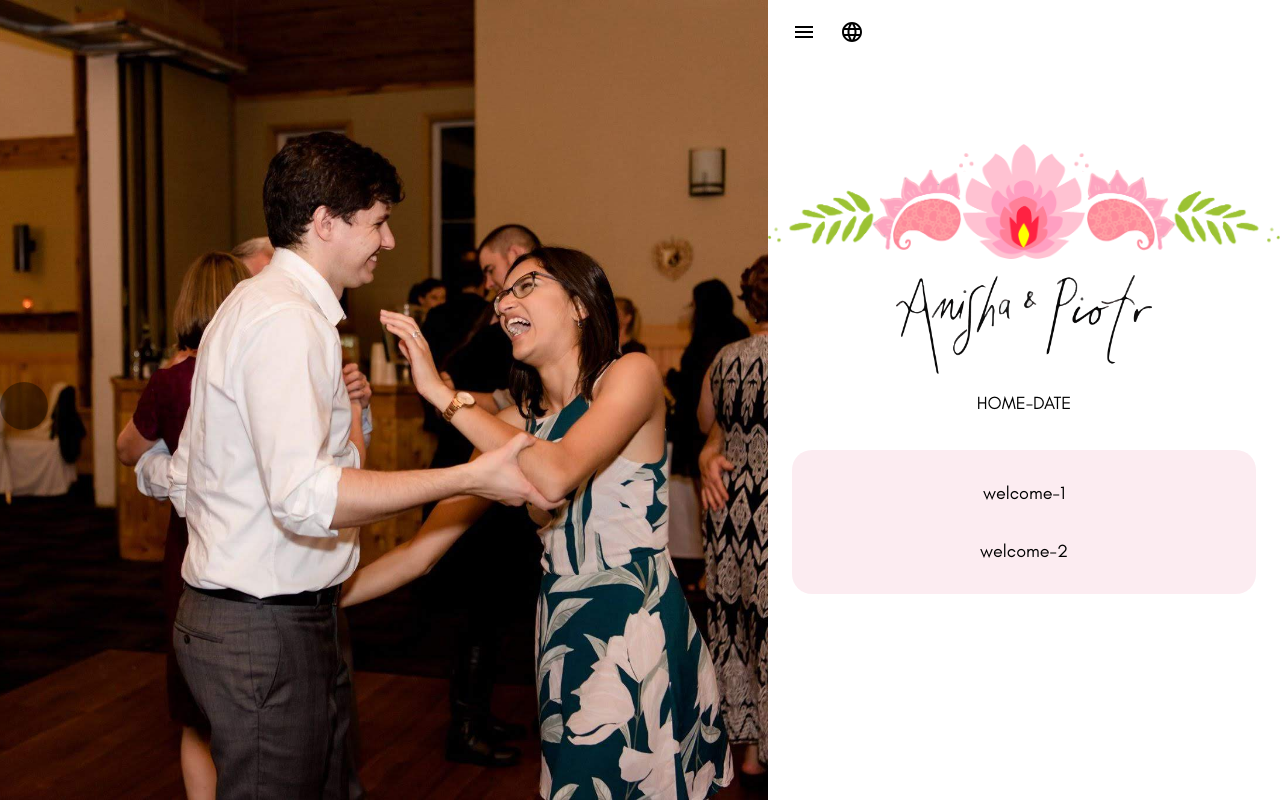
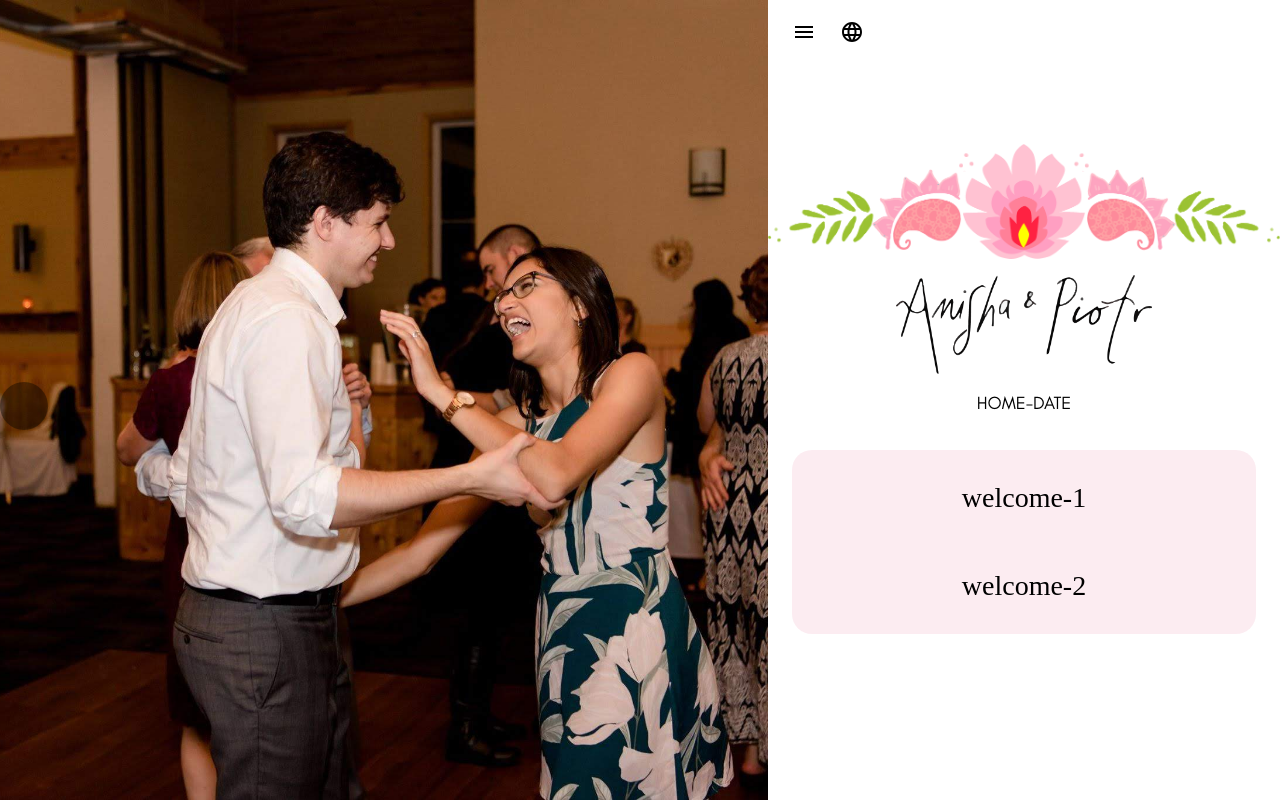
Before and after one commit to anisha-piotr-wedding/anisha-piotr-wedding.github.io, a React (Create React App) app: page /guj in a window 1280 px wide. Before the commit this address led to /. Shown: the top 802 px of the page. Built offline with nearby package versions, Linux system fonts and the light colour scheme; a web font is replaced by a local one; what i18next-markdown-jsx-plugin, i18next-xhr-backend would draw is missing.

Commit message:
[source] try to handle /pl and /guj

```diff
--- a/src/App/App.tsx
+++ b/src/App/App.tsx
@@ -8,8 +8,16 @@ function App() {
     <BrowserRouter>
       <Switch>
         <Route exact={true} path="/" component={Homepage} />
-        <Route exact={true} path="/pl" component={Homepage} />
-        <Route exact={true} path="/guj" component={Homepage} />
+        <Route
+          exact={true}
+          path="/pl"
+          component={() => <Homepage language="pl" />}
+        />
+        <Route
+          exact={true}
+          path="/guj"
+          component={() => <Homepage language="guj" />}
+        />
       </Switch>
     </BrowserRouter>
   );
--- a/src/Homepage.tsx
+++ b/src/Homepage.tsx
@@ -70,6 +70,8 @@ const HomepageStyles = styled.div<{ isGujarati: boolean }>`
     }
 
     .welcome {
+      font-family: ${(props) =>
+        props.isGujarati ? "GujaratiFont" : "GlacialIndifference"};
       display: grid;
       grid-template-rows: repeat(2, auto);
       grid-row-gap: 2em;
@@ -124,9 +126,9 @@ const HomepageStyles = styled.div<{ isGujarati: boolean }>`
   }
 `;
 
-export default () => {
+export default ({ language }: { language: string }) => {
   const location = useLocation();
-  const isGujarati = location.pathname === "/guj";
+  const isGujarati = location.pathname === "/guj" || language === "guj";
 
   return (
     <HomepageStyles id="home" isGujarati={isGujarati}>
@@ -137,7 +139,7 @@ export default () => {
         </div>
       </div>
       <div id="right">
-        <MenuBar />
+        <MenuBar language={language} />
         <div className="logo">
           <img id="logo" src="img/logo.png" title="logo" alt="logo" />
           <img
--- a/src/components/MenuBar/LanguageSelector.tsx
+++ b/src/components/MenuBar/LanguageSelector.tsx
@@ -19,14 +19,14 @@ export const getCurrentLanguage = () => {
   );
 };
 
-const LanguageSelector = () => {
+const LanguageSelector = ({ language }: { language: string }) => {
   const LANGUAGES = getLanguages();
   const { i18n } = useTranslation();
   const location = useLocation();
   const history = useHistory();
 
-  const isPolish = location.pathname === "/pl";
-  const isGujarati = location.pathname === "/guj";
+  const isPolish = location.pathname === "/pl" || language === "pl";
+  const isGujarati = location.pathname === "/guj" || language === "guj";
 
   const [, setLang] = useState(
     isPolish || isGujarati ? i18n.languages[1] : i18n.language
@@ -53,8 +53,8 @@ const LanguageSelector = () => {
 
   useEffect(() => {
     let id = "en";
-    if (isPolish) {
-      id = "pl";
+    if (isPolish || isGujarati) {
+      id = language;
     } else {
       history.push("/");
     }
@@ -66,7 +66,7 @@ const LanguageSelector = () => {
       setLang("en");
       setAnchorEl(null);
     };
-  }, [isPolish, history, i18n]);
+  }, [isPolish, isGujarati, language, history, i18n]);
 
   const isSelected = (id: string) =>
     id === "en" ? location.pathname === "/" : `/${id}` === location.pathname;
--- a/src/components/MenuBar/MenuBar.tsx
+++ b/src/components/MenuBar/MenuBar.tsx
@@ -13,7 +13,7 @@ const MenuBarStyles = styled(AppBar)`
   }
 `;
 
-export default () => {
+export default ({ language }: { language: string }) => {
   const [isDrawerOpen, setIsDrawerOpen] = useState(false);
   return (
     <MenuBarStyles
@@ -36,7 +36,7 @@ export default () => {
         <LeftDrawer open={isDrawerOpen} setIsDrawerOpen={setIsDrawerOpen} />
         <div id="spacer" />
         {/* <img id="logo" src="img/logo.png" title="logo" alt="logo" /> */}
-        <LanguageSelector />
+        <LanguageSelector language={language} />
       </Toolbar>
     </MenuBarStyles>
   );
```
